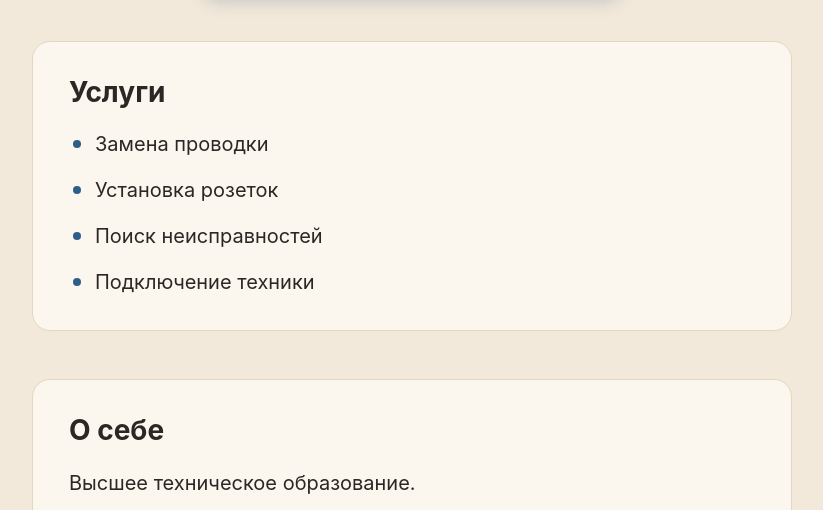
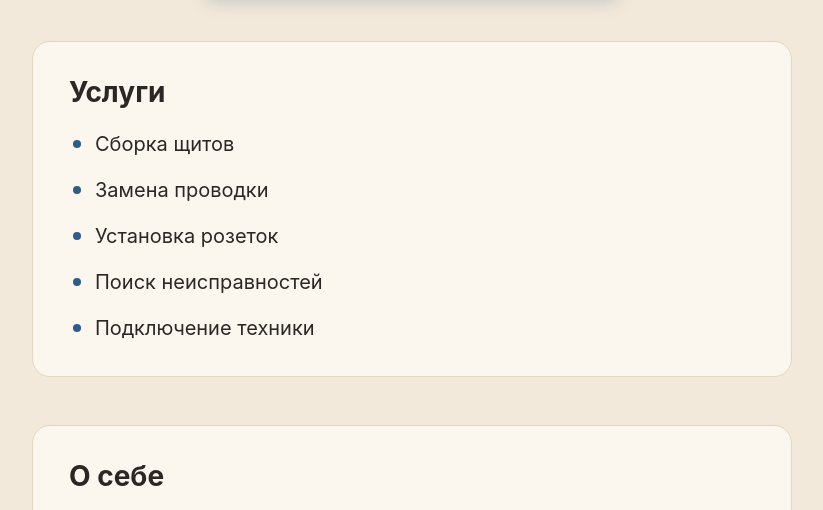
Before and after one commit to stillthunderson-web/electrician-site, a plain HTML site: page index.html in a window 1280 px wide. Shown: the part 258-768 px from the top of the page, without its empty margins (228-1051 px from the left). Drawn offline with Linux system fonts and the light colour scheme.

Commit message:
описание правки, например: поменял заголовок

```diff
--- a/index.html
+++ b/index.html
@@ -289,6 +289,7 @@
     <section aria-labelledby="services-title">
       <h2 id="services-title">Услуги</h2>
       <ul class="services">
+        <li>Сборка щитов</li>
         <li>Замена проводки</li>
         <li>Установка розеток</li>
         <li>Поиск неисправностей</li>
```
